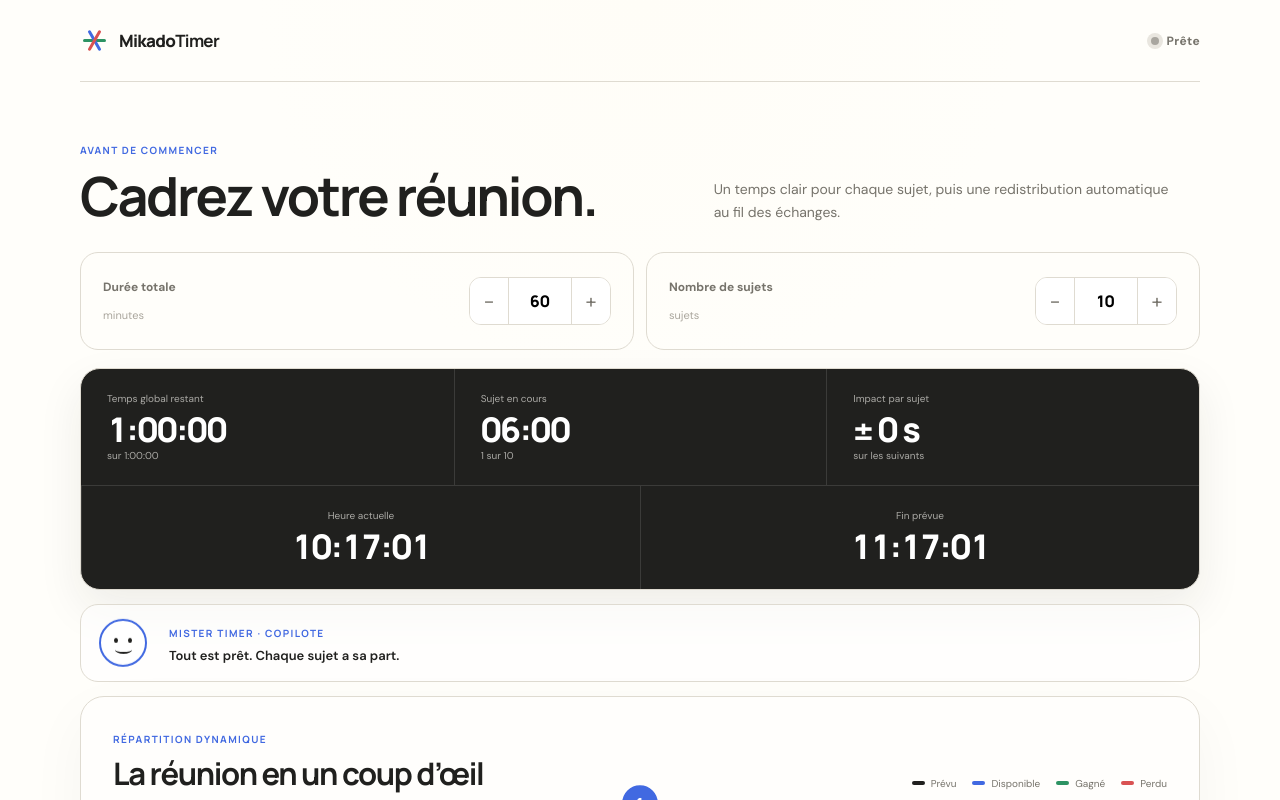
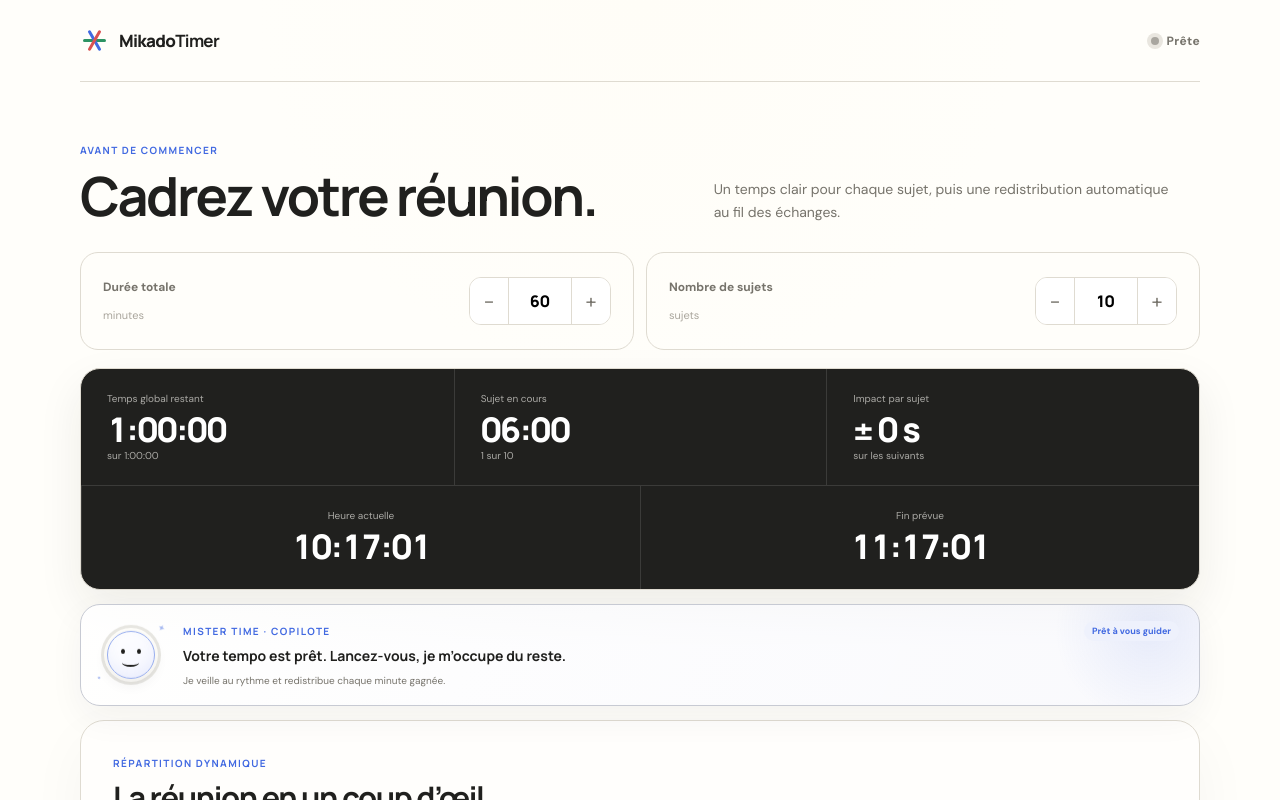
Before and after one commit to pierkiroule/Tim, a React (Vite) app: page / in a window 1280 px wide. Shown: the top 800 px of the page. Built offline with nearby package versions, Linux system fonts and the light colour scheme.

Commit message:
Polish l’expérience visuelle et Mister Time

```diff
--- a/src/components/Assistant.jsx
+++ b/src/components/Assistant.jsx
@@ -1,16 +1,42 @@
 import { getAssistantState, messages } from '../data/messages'
+import { formatTime } from '../domain/meeting'
+
+const stateLabels = {
+  ready: 'Prêt à vous guider',
+  running: 'Rythme idéal',
+  half: 'À mi-parcours',
+  closing: 'On conclut',
+  late: 'Cap sur l’essentiel',
+  finished: 'Mission accomplie',
+}
 
 export function Assistant({ meeting, remaining }) {
   const state = getAssistantState(meeting, remaining)
   const message = messages[state][meeting.activeIndex % messages[state].length]
   const tone = ['late'].includes(state) ? 'alert' : ['half', 'closing'].includes(state) ? 'watch' : state === 'finished' ? 'success' : 'calm'
+  const active = meeting.subjects[meeting.activeIndex]
+  const progress = meeting.finished ? 100 : !meeting.started ? 0 : Math.min(100, Math.round(((active?.spent ?? 0) / Math.max(1, active?.allocation ?? 1)) * 100))
+  const detail = meeting.finished
+    ? `${meeting.subjectCount} sujets parcourus ensemble.`
+    : !meeting.started
+      ? 'Je veille au rythme et redistribue chaque minute gagnée.'
+      : remaining < 0
+        ? `${formatTime(remaining, { signed: true })} au-delà du temps prévu.`
+        : `${formatTime(remaining)} pour faire passer l’essentiel.`
 
   return (
-    <aside className={`assistant assistant--${tone}`} aria-live="polite">
-      <div className="assistant-face" aria-hidden="true">
-        <span className="eye eye-left" /><span className="eye eye-right" /><span className="mouth" />
+    <aside className={`assistant assistant--${tone}`} style={{ '--assistant-progress': `${progress * 3.6}deg` }} aria-live="polite">
+      <div className="assistant-avatar" aria-hidden="true">
+        <span className="assistant-spark assistant-spark--one">✦</span><span className="assistant-spark assistant-spark--two">•</span>
+        <div className="assistant-face">
+          <span className="eye eye-left" /><span className="eye eye-right" /><span className="mouth" />
+        </div>
       </div>
-      <div><span className="eyebrow">Mister Timer · copilote</span><p>{message}</p></div>
+      <div className="assistant-copy">
+        <div className="assistant-heading"><span className="eyebrow">Mister Time · copilote</span><span className="assistant-state">{stateLabels[state]}</span></div>
+        <p key={`${state}-${meeting.activeIndex}`}>{message}</p>
+        <small>{detail}</small>
+      </div>
     </aside>
   )
 }
--- a/src/data/messages.js
+++ b/src/data/messages.js
@@ -1,10 +1,10 @@
 export const messages = {
-  ready: ['Tout est prêt. Chaque sujet a sa part.', 'Les mikados sont rangés. À vous de jouer.'],
-  running: ['Je garde un œil sur le tempo.', 'Tout roule. Restons dans le rythme.'],
-  half: ['Mi-chemin. Ce sujet a encore de quoi respirer.', 'La moitié est passée, tout va bien.'],
-  closing: ['Dernière ligne droite. Gardons l’essentiel.', 'Ça sent la conclusion…'],
-  late: ['On grignote la suite. On atterrit ?', 'Le retard pointe son nez.'],
-  finished: ['Tous les sujets sont bouclés. Bien joué !'],
+  ready: ['Votre tempo est prêt. Lancez-vous, je m’occupe du reste.', 'Les mikados sont en place. À vous de donner l’impulsion.'],
+  running: ['Le rythme est juste. Continuez, je garde le cap.', 'Tout est fluide : les idées avancent, le temps reste maîtrisé.'],
+  half: ['Mi-parcours atteint. C’est le bon moment pour recentrer.', 'La moitié est passée : gardez de l’espace pour la décision.'],
+  closing: ['Dernière ligne droite. Une décision claire, puis on avance.', 'Le temps se resserre : faites émerger l’essentiel.'],
+  late: ['La suite a besoin d’air. Concluons en une idée forte.', 'Petit dépassement : une décision, une action, et on repart.'],
+  finished: ['Tout est bouclé. Une réunion rythmée, des décisions bien posées.'],
 }
 
 export function getAssistantState(meeting, remaining) {
--- a/src/styles/global.css
+++ b/src/styles/global.css
@@ -22,19 +22,28 @@ button, input { font: inherit; }
 button { touch-action: manipulation; }
 button:focus-visible, input:focus-visible, a:focus-visible { outline: 3px solid color-mix(in srgb, var(--blue) 35%, transparent); outline-offset: 3px; }
 
-.mikado-intro { position: fixed; z-index: 100; inset: 0; display: grid; place-items: center; overflow: hidden; background: var(--ink); color: white; animation: intro-curtain 3.2s ease-in-out forwards; }
-.mikado-intro::before { position: absolute; width: min(150vw, 960px); aspect-ratio: 1; border-radius: 50%; background: radial-gradient(circle, rgba(65,105,225,.2), transparent 65%); content: ''; animation: intro-glow 2.4s ease-out forwards; }
-.mikado-intro__scene { position: relative; display: grid; justify-items: center; min-width: 280px; }
-.mikado-intro__sticks { position: relative; width: 220px; height: 220px; }
-.mikado-intro__stick { --stick-color: var(--blue); position: absolute; top: 50%; left: 50%; width: 92px; height: 5px; border-radius: 99px; background: var(--stick-color); box-shadow: 0 0 16px color-mix(in srgb, var(--stick-color) 58%, transparent); transform-origin: 0 50%; opacity: 0; animation: intro-stick 2.15s cubic-bezier(.65,0,.2,1) var(--delay) forwards; }
+.mikado-intro { position: fixed; z-index: 100; inset: 0; display: grid; place-items: center; overflow: hidden; background: radial-gradient(circle at 50% 45%, #2b2b35 0, var(--ink) 52%, #151514 100%); color: white; animation: intro-curtain 3.7s cubic-bezier(.6,0,.3,1) forwards; }
+.mikado-intro::before { position: absolute; width: min(150vw, 960px); aspect-ratio: 1; border: 1px solid rgba(255,255,255,.05); border-radius: 50%; background: radial-gradient(circle, rgba(65,105,225,.2), transparent 65%); content: ''; animation: intro-glow 2.8s ease-out forwards; }
+.mikado-intro::after { position: absolute; inset: 0; background-image: linear-gradient(rgba(255,255,255,.025) 1px, transparent 1px), linear-gradient(90deg, rgba(255,255,255,.025) 1px, transparent 1px); background-size: 42px 42px; content: ''; mask-image: radial-gradient(circle, #000, transparent 75%); }
+.mikado-intro__orb { position: absolute; width: 9px; aspect-ratio: 1; border-radius: 50%; background: white; box-shadow: 0 0 20px 5px rgba(255,255,255,.25); opacity: 0; animation: intro-orbit 2.7s ease-in-out .35s forwards; }
+.mikado-intro__orb--one { top: 24%; left: 22%; }
+.mikado-intro__orb--two { right: 20%; bottom: 24%; width: 6px; animation-direction: reverse; }
+.mikado-intro__scene { position: relative; z-index: 1; display: grid; justify-items: center; min-width: 280px; }
+.mikado-intro__kicker { margin-bottom: -4px; color: rgba(255,255,255,.58); font: 700 9px/1 'Manrope', sans-serif; letter-spacing: .2em; text-transform: uppercase; opacity: 0; animation: intro-copy .5s ease-out .2s forwards; }
+.mikado-intro__sticks { position: relative; width: 220px; height: 220px; filter: drop-shadow(0 22px 30px rgba(0,0,0,.28)); }
+.mikado-intro__stick { --stick-color: var(--blue); position: absolute; top: 50%; left: 50%; width: 92px; height: 5px; border-radius: 99px; background: linear-gradient(90deg, color-mix(in srgb, var(--stick-color) 72%, #fff), var(--stick-color)); box-shadow: 0 0 16px color-mix(in srgb, var(--stick-color) 58%, transparent); transform-origin: 0 50%; opacity: 0; animation: intro-stick 2.4s cubic-bezier(.65,0,.16,1) var(--delay) forwards; }
 .mikado-intro__stick::after { position: absolute; right: 8px; width: 12px; height: 100%; background: rgba(255,255,255,.8); content: ''; }
 .mikado-intro__stick--1 { --stick-color: #42c785; }
 .mikado-intro__stick--2 { --stick-color: #ef6262; }
-.mikado-intro__dial { position: absolute; inset: 50%; width: 122px; aspect-ratio: 1; border: 1px solid rgba(255,255,255,.55); border-radius: 50%; opacity: 0; transform: translate(-50%, -50%) scale(.4); animation: intro-dial 1s ease-out 1.35s forwards; }
+.mikado-intro__dial { position: absolute; inset: 50%; width: 122px; aspect-ratio: 1; border: 1px solid rgba(255,255,255,.55); border-radius: 50%; opacity: 0; transform: translate(-50%, -50%) scale(.4); animation: intro-dial 1s ease-out 1.55s forwards; }
 .mikado-intro__dial::after { position: absolute; inset: 50%; width: 50px; aspect-ratio: 1; border: 1px solid rgba(255,255,255,.28); border-radius: 50%; content: ''; transform: translate(-50%, -50%); }
-.mikado-intro__brand { margin-top: 6px; font: 600 clamp(30px, 8vw, 46px)/1 'Manrope', sans-serif; letter-spacing: -.055em; opacity: 0; transform: translateY(12px); animation: intro-copy .65s ease-out 1.55s forwards; }
+.mikado-intro__brand { margin-top: 6px; font: 600 clamp(30px, 8vw, 46px)/1 'Manrope', sans-serif; letter-spacing: -.055em; opacity: 0; transform: translateY(12px); animation: intro-copy .7s ease-out 1.78s forwards; }
 .mikado-intro__brand strong { font-weight: 800; }
-.mikado-intro__scene p { margin: 12px 0 0; color: #aaa9a5; font-size: 11px; letter-spacing: .04em; opacity: 0; transform: translateY(8px); animation: intro-copy .65s ease-out 1.72s forwards; }
+.mikado-intro__scene p { margin: 12px 0 0; color: #aaa9a5; font-size: 11px; letter-spacing: .04em; opacity: 0; transform: translateY(8px); animation: intro-copy .65s ease-out 1.95s forwards; }
+.mikado-intro__progress { width: 110px; height: 1px; margin-top: 22px; overflow: hidden; background: rgba(255,255,255,.12); opacity: 0; animation: intro-copy .3s ease 1.9s forwards; }
+.mikado-intro__progress::after { display: block; width: 100%; height: 100%; background: linear-gradient(90deg, var(--blue), #42c785, #ef6262); content: ''; transform-origin: left; animation: intro-progress 1.15s cubic-bezier(.3,0,.2,1) 2s both; }
+.mikado-intro__skip { position: absolute; z-index: 2; right: 24px; bottom: 22px; padding: 8px; border: 0; background: none; color: rgba(255,255,255,.48); cursor: pointer; font-size: 10px; transition: color .2s; }
+.mikado-intro__skip:hover { color: white; }
 
 .app-shell { width: min(100% - 32px, 1120px); margin: 0 auto; }
 .app-header { height: 82px; display: flex; align-items: center; justify-content: space-between; border-bottom: 1px solid var(--line); }
@@ -78,13 +87,18 @@ h2 { font-size: clamp(22px, 3vw, 31px); line-height: 1.1; }
 .dashboard .positive { color: #72d5a0; }
 .dashboard .negative { color: #ff8989; }
 
-.assistant { display: grid; grid-template-columns: 54px 1fr; gap: 16px; align-items: center; margin: 14px 0; padding: 14px 18px; border: 1px solid var(--line); border-radius: 18px; background: rgba(255,255,255,.62); }
-.assistant-face { position: relative; width: 48px; height: 48px; border: 2px solid var(--blue); border-radius: 50%; background: #fff; animation: float 3s ease-in-out infinite; }
-.assistant--success .assistant-face { border-color: var(--green); }.assistant--watch .assistant-face { border-color: var(--amber); }.assistant--alert .assistant-face { border-color: var(--red); }
+.assistant { position: relative; display: grid; grid-template-columns: 64px 1fr; gap: 18px; align-items: center; margin: 14px 0; padding: 16px 20px; overflow: hidden; border: 1px solid color-mix(in srgb, var(--blue) 15%, var(--line)); border-radius: 20px; background: linear-gradient(110deg, rgba(255,255,255,.86), rgba(246,247,255,.64)); box-shadow: 0 12px 35px rgba(36,40,61,.05); transition: border-color .35s, background .35s, transform .35s; }
+.assistant::after { position: absolute; top: -70px; right: -45px; width: 190px; aspect-ratio: 1; border-radius: 50%; background: radial-gradient(circle, color-mix(in srgb, var(--blue) 10%, transparent), transparent 70%); content: ''; pointer-events: none; }
+.assistant-avatar { position: relative; display: grid; width: 60px; height: 60px; place-items: center; border-radius: 50%; background: conic-gradient(var(--blue) var(--assistant-progress), #e8e7e2 0); animation: float 3s ease-in-out infinite; }
+.assistant-avatar::before { position: absolute; inset: 3px; border-radius: inherit; background: var(--paper); content: ''; }
+.assistant-face { position: relative; width: 48px; height: 48px; border: 1px solid color-mix(in srgb, var(--blue) 55%, white); border-radius: 50%; background: linear-gradient(145deg, #fff, #f5f6ff); box-shadow: inset 0 -5px 12px rgba(65,105,225,.06), 0 6px 14px rgba(45,48,67,.08); }
+.assistant-spark { position: absolute; z-index: 2; color: var(--blue); font-size: 11px; animation: sparkle 2.6s ease-in-out infinite; }.assistant-spark--one { top: -4px; right: -5px; }.assistant-spark--two { bottom: 0; left: -4px; animation-delay: 1.1s; }
+.assistant--success { border-color: color-mix(in srgb, var(--green) 25%, var(--line)); background: linear-gradient(110deg, rgba(255,255,255,.9), rgba(238,250,244,.8)); }.assistant--success .assistant-avatar { background: conic-gradient(var(--green) var(--assistant-progress), #e8e7e2 0); }.assistant--success .assistant-face { border-color: var(--green); }.assistant--watch .assistant-avatar { background: conic-gradient(var(--amber) var(--assistant-progress), #e8e7e2 0); }.assistant--watch .assistant-face { border-color: var(--amber); }.assistant--alert { border-color: color-mix(in srgb, var(--red) 25%, var(--line)); }.assistant--alert .assistant-avatar { background: conic-gradient(var(--red) var(--assistant-progress), #e8e7e2 0); }.assistant--alert .assistant-face { border-color: var(--red); }
 .eye { position: absolute; top: 17px; width: 4px; height: 5px; background: var(--ink); border-radius: 50%; animation: blink 4.5s infinite; }.eye-left { left: 13px; }.eye-right { right: 13px; }
 .mouth { position: absolute; left: 14px; bottom: 11px; width: 17px; height: 8px; border-bottom: 2px solid var(--ink); border-radius: 50%; }
 .assistant--alert .mouth { transform: rotate(180deg); bottom: 7px; }
-.assistant p { margin: 5px 0 0; font-size: 13px; font-weight: 600; }
+.assistant-copy { position: relative; z-index: 1; min-width: 0; }.assistant-heading { display: flex; align-items: center; justify-content: space-between; gap: 12px; }.assistant-state { flex: 0 0 auto; padding: 4px 8px; border-radius: 99px; background: #eef1fc; color: var(--blue); font-size: 9px; font-weight: 700; }.assistant--watch .assistant-state { background: #fbf2e5; color: #9b651f; }.assistant--alert .assistant-state { background: #fcecec; color: var(--red); }.assistant--success .assistant-state { background: #e7f6ee; color: var(--green); }
+.assistant p { margin: 6px 0 2px; font: 700 14px/1.35 'Manrope', sans-serif; animation: assistant-message .45s cubic-bezier(.2,.8,.2,1) both; }.assistant-copy small { color: var(--muted); font-size: 10px; }
 
 .timeline-card { padding: 30px 32px 8px; border: 1px solid var(--line); border-radius: 24px; background: rgba(255,255,255,.55); box-shadow: 0 20px 60px rgba(39,35,28,.04); }
 .timeline-head { display: flex; justify-content: space-between; align-items: end; gap: 32px; }
@@ -107,6 +121,8 @@ footer { display: flex; justify-content: space-between; gap: 20px; padding: 25px
 @keyframes float { 50% { transform: translateY(-2px); } }
 @keyframes blink { 0%, 46%, 52%, 100% { transform: scaleY(1); } 49% { transform: scaleY(.1); } }
 @keyframes breathe { 50% { opacity: .72; } }
+@keyframes sparkle { 0%, 100% { opacity: .2; transform: scale(.65) rotate(0); } 50% { opacity: 1; transform: scale(1.15) rotate(90deg); } }
+@keyframes assistant-message { from { opacity: 0; transform: translateY(6px); filter: blur(3px); } to { opacity: 1; transform: translateY(0); filter: blur(0); } }
 @keyframes mikado-launch { from { opacity: 0; transform: scale(.15) rotate(-16deg); } to { opacity: 1; transform: scale(1) rotate(0); } }
 @keyframes intro-stick {
   0% { opacity: 0; transform: translate(var(--x), var(--y)) rotate(var(--start)) scaleX(.45); }
@@ -117,14 +133,16 @@ footer { display: flex; justify-content: space-between; gap: 20px; padding: 25px
 @keyframes intro-dial { to { opacity: 1; transform: translate(-50%, -50%) scale(1); } }
 @keyframes intro-copy { to { opacity: 1; transform: translateY(0); } }
 @keyframes intro-glow { from { opacity: 0; transform: scale(.65); } to { opacity: 1; transform: scale(1); } }
-@keyframes intro-curtain { 0%, 78% { opacity: 1; visibility: visible; } 100% { opacity: 0; visibility: hidden; } }
+@keyframes intro-orbit { 0% { opacity: 0; transform: translate(-30px, 50px) scale(.4); } 45% { opacity: .8; } 100% { opacity: 0; transform: translate(140px, -100px) scale(1); } }
+@keyframes intro-progress { from { transform: scaleX(0); } to { transform: scaleX(1); } }
+@keyframes intro-curtain { 0%, 79% { opacity: 1; visibility: visible; transform: scale(1); } 100% { opacity: 0; visibility: hidden; transform: scale(1.035); } }
 
 @media (max-width: 700px) {
   .app-shell { width: min(100% - 24px, 1120px); }.app-header { height: 68px; } main { padding-top: 36px; }.section-heading { grid-template-columns: 1fr; gap: 14px; }.config-grid { grid-template-columns: 1fr; }.dashboard { grid-template-columns: repeat(2, 1fr); }.dashboard article, .dashboard article:nth-child(-n + 3), .dashboard-clock { grid-column: span 1; padding: 18px 12px; border-top: 1px solid rgba(255,255,255,.12); text-align: center; }.dashboard-global { grid-column: 1 / -1 !important; border-top: 0 !important; }.dashboard strong { font-size: clamp(18px, 6vw, 28px); }.timeline-card { padding: 24px 12px 4px; }.timeline-head { display: block; text-align: center; }.legend { justify-content: center; margin-top: 16px; }.solar-wrap { margin-top: -2px; }.hub { width: 38%; padding: 10px; }.hub input { font-size: 11px; }.control-bar { grid-template-columns: 1fr; }.button--wide { grid-column: auto; }.shortcuts { display: none; }
 }
 
 @media (max-width: 430px) {
-  .field { min-height: 84px; padding: 15px; }.stepper { grid-template-columns: 34px 52px 34px; height: 44px; }.stepper input { width: 52px; }.dashboard span, .dashboard small { font-size: 8px; }.dashboard article { padding-inline: 7px; }.dashboard-clock strong { font-size: 17px; }.assistant { grid-template-columns: 44px 1fr; padding: 12px; }.assistant-face { width: 42px; height: 42px; }.eye { top: 14px; }.eye-left { left: 11px; }.eye-right { right: 11px; }.mouth { left: 11px; bottom: 9px; }.hub strong { font-size: 23px; }.hub small { font-size: 7px; }
+  .field { min-height: 84px; padding: 15px; }.stepper { grid-template-columns: 34px 52px 34px; height: 44px; }.stepper input { width: 52px; }.dashboard span, .dashboard small { font-size: 8px; }.dashboard article { padding-inline: 7px; }.dashboard-clock strong { font-size: 17px; }.assistant { grid-template-columns: 52px 1fr; gap: 12px; padding: 13px; }.assistant-avatar { width: 50px; height: 50px; }.assistant-face { width: 42px; height: 42px; }.assistant-heading { align-items: flex-start; flex-direction: column; gap: 4px; }.assistant p { font-size: 12px; }.assistant-copy small { display: block; margin-top: 4px; font-size: 9px; }.eye { top: 14px; }.eye-left { left: 11px; }.eye-right { right: 11px; }.mouth { left: 11px; bottom: 9px; }.hub strong { font-size: 23px; }.hub small { font-size: 7px; }
 }
 
 @media (prefers-reduced-motion: reduce) {
```
Also changed, not shown: src/components/MikadoIntro.jsx (+8 -3 lines).
